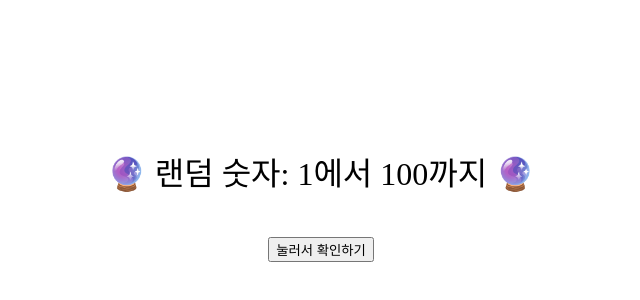
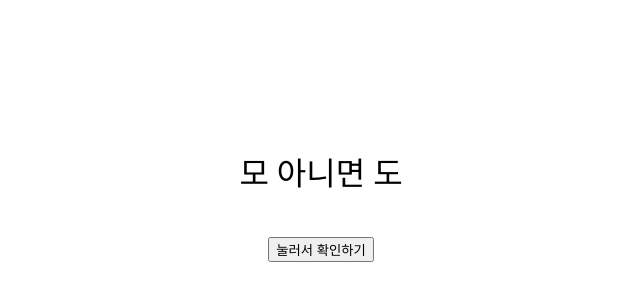
Before and after one commit to song10122/-, a plain HTML site: page index.html in a window 1280 px wide. Shown: the part 108-408 px from the top of the page, without its empty margins (319-959 px from the left). Drawn offline with Linux system fonts and the light colour scheme.

Commit message:
Update index.html

```diff
--- a/index.html
+++ b/index.html
@@ -15,7 +15,7 @@
 </head>
 
 <body>
-    <p id="message">🔮 랜덤 숫자: 1에서 100까지 🔮</p>
+    <p id="message">모 아니면 도</p>
     <button onclick="showRandomNumber()">눌러서 확인하기</button>
 
     <script>
```
